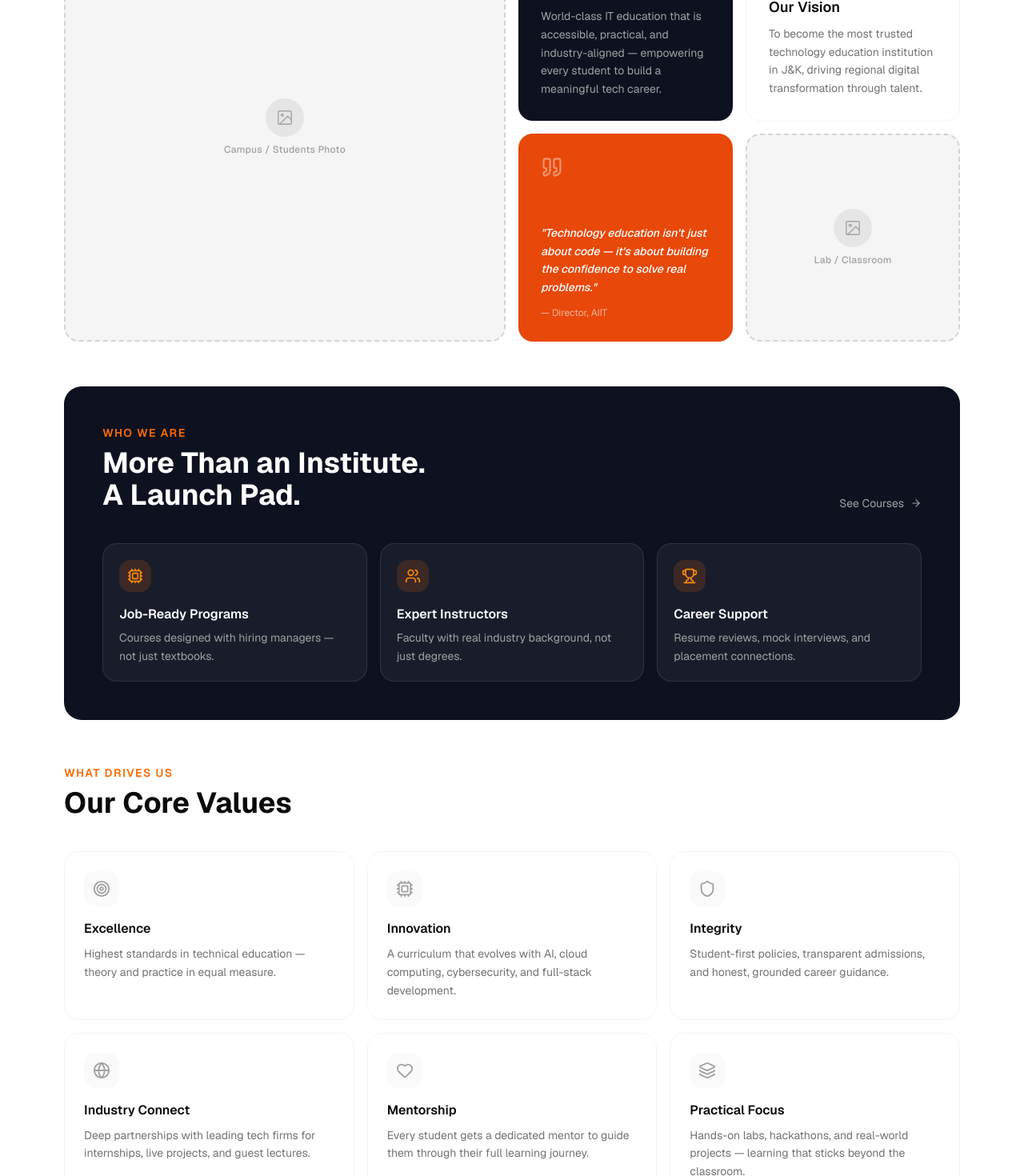
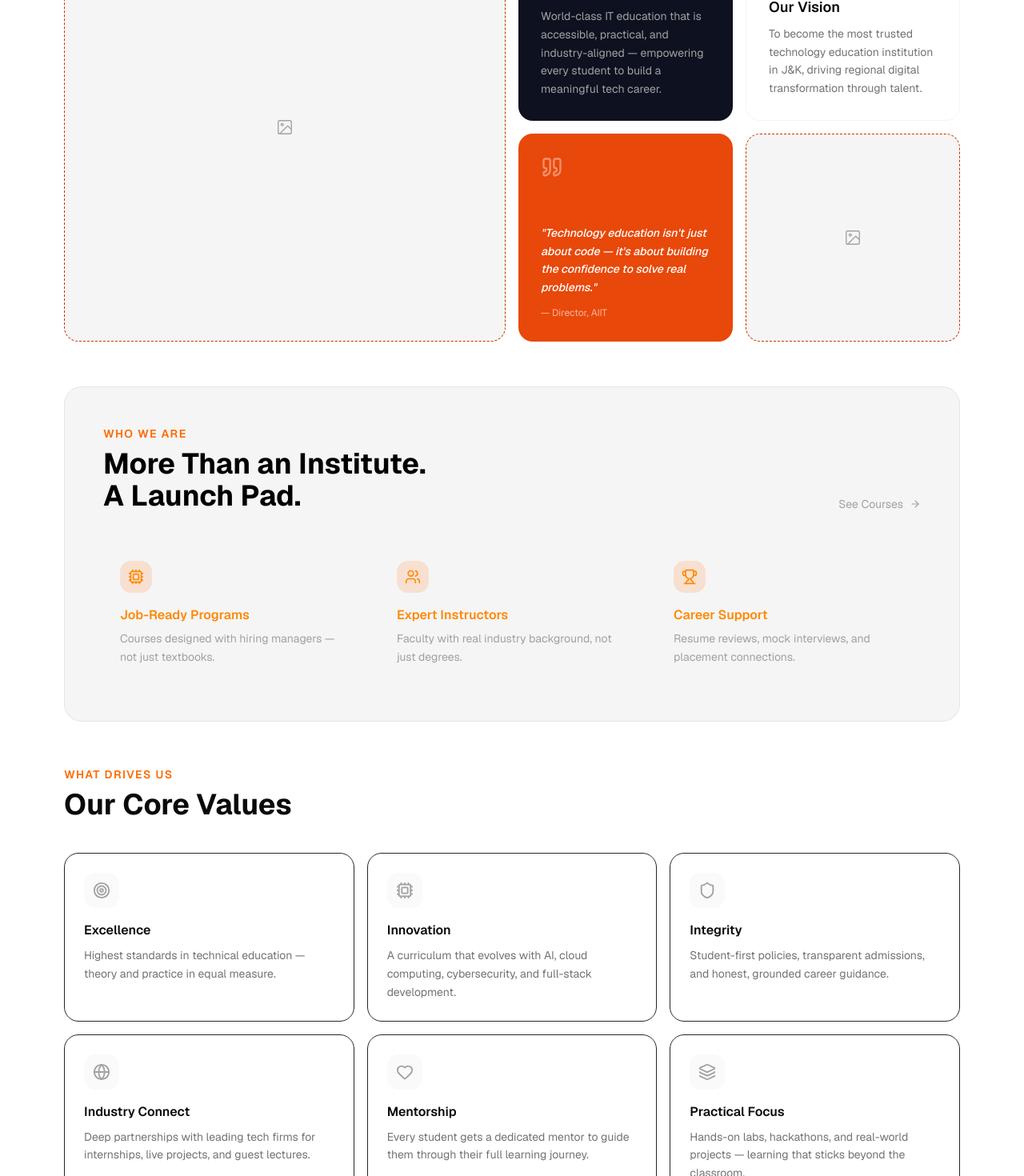
Before and after one commit to Hilal-11/Trendy.academy, a Next.js app: page /about in a window 1280 px wide. Shown: the part 1120-2590 px from the top of the page at 80% size. Built offline with nearby package versions, Linux system fonts and the light colour scheme.

Commit message:
refactor(about): improve about page structure and content presentation

```diff
--- a/app/about/page.tsx
+++ b/app/about/page.tsx
@@ -5,6 +5,7 @@ import {
   Target, Cpu, Shield, Globe, Heart, Layers,
   Quote, ArrowRight, Zap, CheckCircle2,
 } from "lucide-react";
+import Link from "next/link"
 
 /* ─── DATA ─────────────────────────────────────────────── */
 
@@ -57,10 +58,10 @@ function Img({
 }) {
   return (
     <div
-      className={`relative bg-neutral-100 border-2 border-dashed border-neutral-300
+      className={`relative bg-neutral-100 dark:bg-neutral-950 border-1 border-dashed border-orange-700
         flex flex-col items-center justify-center gap-2 overflow-hidden group ${className}`}
     >
-      <div className="w-12 h-12 rounded-full bg-neutral-200 group-hover:bg-neutral-300 transition flex items-center justify-center">
+      <div className="w-12 h-12 rounded-full bg-neutral-100 dark:bg-neutral-950 group-hover:bg-neutral-300 transition flex items-center justify-center">
         <svg
           width="22" height="22" viewBox="0 0 24 24"
           fill="none" stroke="#a3a3a3" strokeWidth="1.5"
@@ -71,7 +72,6 @@ function Img({
           <path d="m21 15-5-5L5 21" />
         </svg>
       </div>
-      <span className="text-neutral-400 text-xs font-medium tracking-wide">{label}</span>
     </div>
   );
 }
@@ -82,7 +82,7 @@ export default function AboutPage() {
   return (
     <main className="min-h-screen">
       {/* ── HERO ─────────────────────────────────────────── */}
-      <section className="px-5 sm:px-10 lg:px-20 pt-20 pb-14">
+      <section className="px-5 sm:px-10 lg:px-20 pt-8 lg:pt-20 pb-14">
         <div className="container mx-auto grid lg:grid-cols-[1fr_1.1fr] gap-10 items-center">
 
           {/* Left */}
@@ -113,18 +113,18 @@ export default function AboutPage() {
             </ul>
 
             <div className="flex flex-wrap gap-3">
-              <a
+              <Link
                 href="/courses"
                 className="inline-flex items-center gap-2 bg-[#E8480A] text-white px-6 py-3 rounded-full font-medium text-sm hover:opacity-90 transition"
               >
                 Explore Courses <ArrowRight size={15} />
-              </a>
-              <a
+              </Link>
+              <Link
                 href="/contact"
-                className="inline-flex items-center gap-2 bg-white border border-neutral-300 px-6 py-3 rounded-full font-medium text-sm hover:border-neutral-400 transition"
+                className="inline-flex items-center gap-2 bg-white border border-neutral-300 px-6 py-3 rounded-full font-medium text-sm hover:border-neutral-400 transition text-black"
               >
                 Talk to Us
-              </a>
+              </Link>
             </div>
           </div>
 
@@ -137,7 +137,7 @@ export default function AboutPage() {
                 <Trophy size={18} />
               </div>
               <div>
-                <div className="font-semibold text-sm leading-tight">Top Rated Institute</div>
+                <div className="font-semibold text-sm leading-tight text-neutral-600">Top Rated Institute</div>
                 <div className="text-xs text-neutral-400">J&K — 2024</div>
               </div>
             </div>
@@ -151,13 +151,13 @@ export default function AboutPage() {
           {stats.map(({ n, label, icon: Icon }) => (
             <div
               key={label}
-              className="bg-white rounded-2xl p-5 sm:p-6 flex flex-col items-start gap-3 border border-neutral-100"
+              className="bg-neutral-100 dark:bg-neutral-950 rounded-2xl p-5 sm:p-6 flex flex-col items-start gap-3 border border-neutral-100 dark:border-neutral-700"
             >
               <div className="w-10 h-10 rounded-xl bg-orange-50 flex items-center justify-center">
                 <Icon size={20} className="text-orange-500" />
               </div>
               <div>
-                <div className="sora text-3xl sm:text-4xl font-bold text-[#0D1120]">{n}</div>
+                <div className="sora text-3xl sm:text-4xl font-bold text-[#0D1120] dark:text-neutral-300">{n}</div>
                 <div className="text-sm text-neutral-500 mt-0.5">{label}</div>
               </div>
             </div>
@@ -285,11 +285,11 @@ export default function AboutPage() {
 
       {/* ── WHAT WE OFFER (mini highlight band) ─────────── */}
       <section className="px-5 sm:px-10 lg:px-20 pb-14">
-        <div className="container mx-auto bg-[#0D1120] rounded-3xl p-8 sm:p-10 lg:p-12">
+        <div className="container mx-auto bg-neutral-100 dark:bg-neutral-900 border rounded-3xl p-8 sm:p-10 lg:p-12">
           <div className="grid md:grid-cols-[1fr_auto] gap-8 items-center mb-10">
             <div>
               <div className="text-orange-500 text-sm font-semibold uppercase tracking-widest mb-2">Who We Are</div>
-              <h2 className="sora text-3xl sm:text-4xl font-bold text-white">
+              <h2 className="sora text-3xl sm:text-4xl font-bold text-black dark:text-white ">
                 More Than an Institute.<br />A Launch Pad.
               </h2>
             </div>
@@ -310,7 +310,7 @@ export default function AboutPage() {
                 <div className="w-10 h-10 rounded-xl bg-orange-500/15 flex items-center justify-center mb-4">
                   <Icon size={20} className="text-orange-400" />
                 </div>
-                <h3 className="sora text-white font-semibold text-base mb-1.5">{title}</h3>
+                <h3 className="sora text-orange-400 font-semibold text-base mb-1.5">{title}</h3>
                 <p className="text-neutral-400 text-sm leading-relaxed">{body}</p>
               </div>
             ))}
@@ -329,8 +329,8 @@ export default function AboutPage() {
             {values.map(({ icon: Icon, title, body }) => (
               <div
                 key={title}
-                className="bg-white rounded-2xl p-6 border border-neutral-100
-                           hover:border-orange-200 hover:shadow-md transition-all group"
+                className="bg-white rounded-2xl p-6 border dark: border-neutral-800 border-neutral-100 dark:bg-neutral-950
+                           hover:border-orange-500 hover:shadow-md transition-all group"
               >
                 <div className="w-11 h-11 rounded-xl bg-neutral-50 group-hover:bg-orange-50 flex items-center justify-center mb-4 transition-colors">
                   <Icon size={22} className="text-neutral-400 group-hover:text-orange-500 transition-colors" />
@@ -361,7 +361,7 @@ export default function AboutPage() {
 
           <div className="grid sm:grid-cols-2 lg:grid-cols-4 gap-4">
             {faculty.map(({ name, role, tag }) => (
-              <div key={name} className="bg-white rounded-2xl border border-neutral-100 overflow-hidden group hover:shadow-lg transition-shadow">
+              <div key={name} className="bg-neutral-200 dark:bg-neutral-900 rounded-2xl border border-neutral-100 overflow-hidden group hover:shadow-lg transition-shadow">
                 <Img
                   className="h-52 w-full rounded-none border-0 border-b-2 border-dashed border-neutral-200"
                   label="Faculty Photo"
@@ -389,7 +389,7 @@ export default function AboutPage() {
 
           {/* Desktop: horizontal line + cards */}
           <div className="hidden md:block relative">
-            <div className="absolute left-0 right-0 top-[18px] h-px bg-neutral-200 z-0" />
+            <div className="absolute left-0 right-0 top-[18px] h-px bg-neutral-200 dark:bg-neutral-900 z-0" />
             <div className="grid grid-cols-5 gap-4 relative z-10">
               {milestones.map(({ year, title, body }, i) => {
                 const isLast = i === milestones.length - 1;
@@ -484,7 +484,7 @@ export default function AboutPage() {
               href="/admissions"
               className="bg-[#E8480A] text-white px-7 py-3.5 rounded-full font-medium text-sm text-center whitespace-nowrap hover:opacity-90 transition"
             >
-              Apply Now
+              Register Now
             </a>
             <a
               href="/courses"
```
